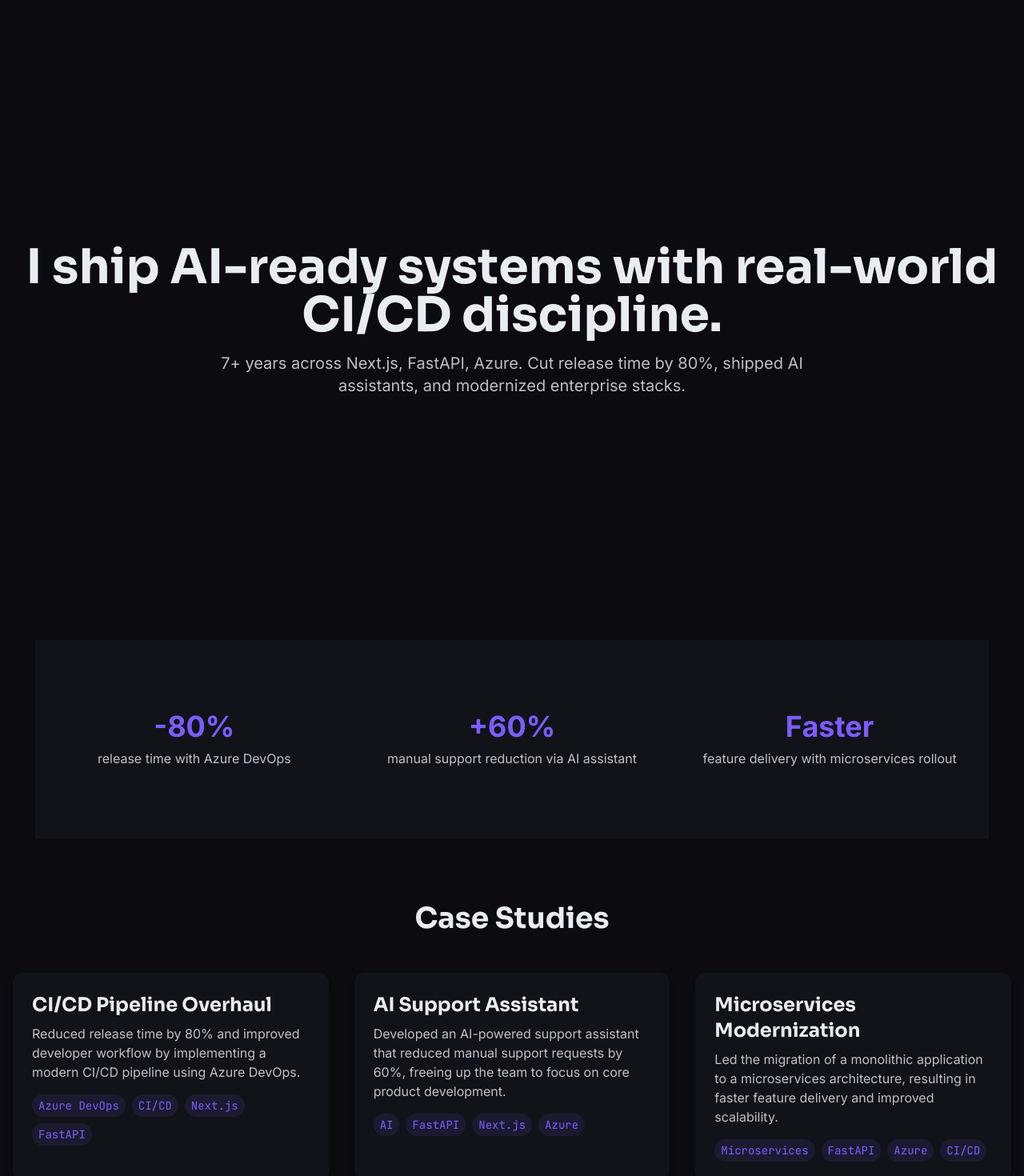
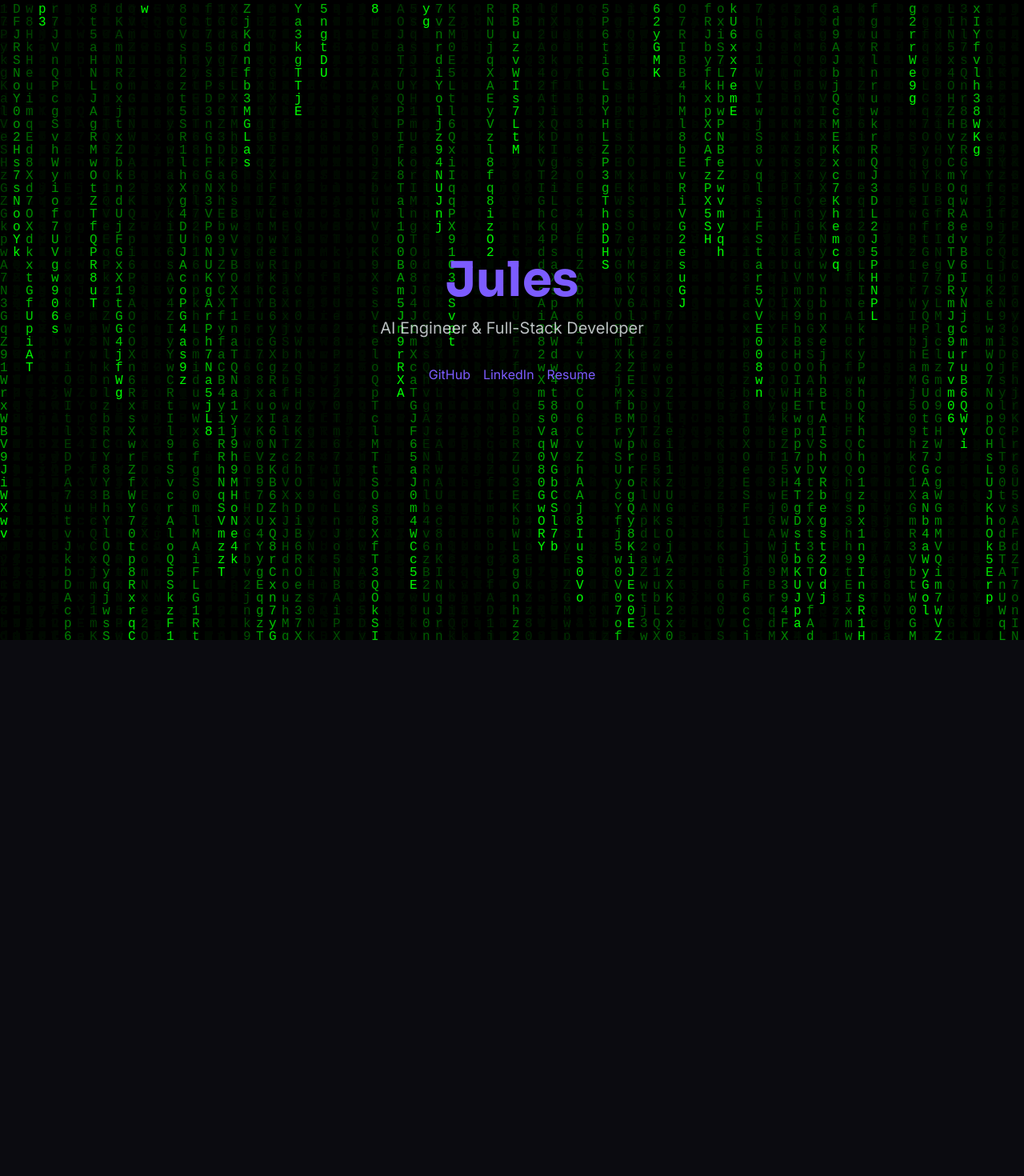
Before and after one commit to ajaygb01/nextjs-portfolio, a Next.js app: page / in a window 1280 px wide. Shown: the top 1470 px of the page at 80% size. After the commit the page ends 800 px from the top, so only its background shows below. Built offline with nearby package versions, Linux system fonts and the light colour scheme.

Commit message:
new design

```diff
--- a/app/page.tsx
+++ b/app/page.tsx
@@ -1,40 +1,22 @@
-import Hero from '@/components/Hero';
-import ImpactStrip from '@/components/ImpactStrip';
-import CaseStudyCard from '@/components/CaseStudyCard';
-import Timeline from '@/components/Timeline';
-import SkillsMatrix from '@/components/SkillsMatrix';
-import ContactCta from '@/components/ContactCta';
-import { caseStudies } from '@/data/caseStudies';
-import SectionAnimator from '@/components/SectionAnimator';
+import MatrixRain from '@/components/MatrixRain';
 
 export default function Home() {
   return (
-    <main className="flex min-h-screen flex-col items-center justify-between">
-      <Hero />
-      <SectionAnimator>
-        <ImpactStrip />
-      </SectionAnimator>
-      <SectionAnimator>
-        <section id="case-studies" className="w-full py-20">
-          <div className="container mx-auto px-4">
-            <h2 className="text-4xl font-bold text-center mb-12 font-heading">Case Studies</h2>
-            <div className="grid grid-cols-1 md:grid-cols-2 lg:grid-cols-3 gap-8">
-              {caseStudies.map((study) => (
-                <CaseStudyCard key={study.title} {...study} />
-              ))}
-            </div>
-          </div>
-        </section>
-      </SectionAnimator>
-      <SectionAnimator>
-        <Timeline />
-      </SectionAnimator>
-      <SectionAnimator>
-        <SkillsMatrix />
-      </SectionAnimator>
-      <SectionAnimator>
-        <ContactCta />
-      </SectionAnimator>
+    <main className="relative flex min-h-screen flex-col items-center justify-center bg-background overflow-hidden">
+      <MatrixRain />
+      <div className="relative z-10 flex flex-col items-center justify-center text-center p-4">
+        <h1 className="text-4xl md:text-6xl font-bold font-heading text-accent mb-4">
+          Jules
+        </h1>
+        <p className="max-w-3xl mx-auto text-lg md:text-xl text-text/80 mb-8">
+          AI Engineer & Full-Stack Developer
+        </p>
+        <div className="flex flex-wrap justify-center gap-4">
+          <a href="#" className="text-accent hover:underline">GitHub</a>
+          <a href="#" className="text-accent hover:underline">LinkedIn</a>
+          <a href="#" className="text-accent hover:underline">Resume</a>
+        </div>
+      </div>
     </main>
   );
 }
--- /dev/null
+++ b/components/MatrixRain.tsx
@@ -0,0 +1,65 @@
+'use client';
+
+import React, { useRef, useEffect } from 'react';
+
+const MatrixRain = () => {
+  const canvasRef = useRef<HTMLCanvasElement>(null);
+
+  useEffect(() => {
+    const canvas = canvasRef.current;
+    if (!canvas) return;
+
+    const ctx = canvas.getContext('2d');
+    if (!ctx) return;
+
+    let animationFrameId: number;
+    const characters = 'ABCDEFGHIJKLMNOPQRSTUVWXYZabcdefghijklmnopqrstuvwxyz0123456789';
+    const charArray = characters.split('');
+    const fontSize = 16;
+    let columns: number;
+    let drops: number[];
+
+    const initializeMatrix = () => {
+      canvas.width = window.innerWidth;
+      canvas.height = window.innerHeight;
+      columns = Math.floor(canvas.width / fontSize);
+      drops = Array.from({ length: columns }).fill(1);
+    };
+
+    window.addEventListener('resize', initializeMatrix);
+    initializeMatrix();
+
+    const draw = () => {
+      ctx.fillStyle = 'rgba(0, 0, 0, 0.05)';
+      ctx.fillRect(0, 0, canvas.width, canvas.height);
+      ctx.fillStyle = '#0F0';
+      ctx.font = `${fontSize}px monospace`;
+
+      for (let i = 0; i < drops.length; i++) {
+        const text = charArray[Math.floor(Math.random() * charArray.length)];
+        ctx.fillText(text, i * fontSize, drops[i] * fontSize);
+
+        if (drops[i] * fontSize > canvas.height && Math.random() > 0.975) {
+          drops[i] = 0;
+        }
+        drops[i]++;
+      }
+    };
+
+    const animate = () => {
+      draw();
+      animationFrameId = window.requestAnimationFrame(animate);
+    };
+
+    animate();
+
+    return () => {
+      window.removeEventListener('resize', initializeMatrix);
+      window.cancelAnimationFrame(animationFrameId);
+    };
+  }, []);
+
+  return <canvas ref={canvasRef} className="absolute top-0 left-0 w-full h-full z-0" />;
+};
+
+export default MatrixRain;
```
